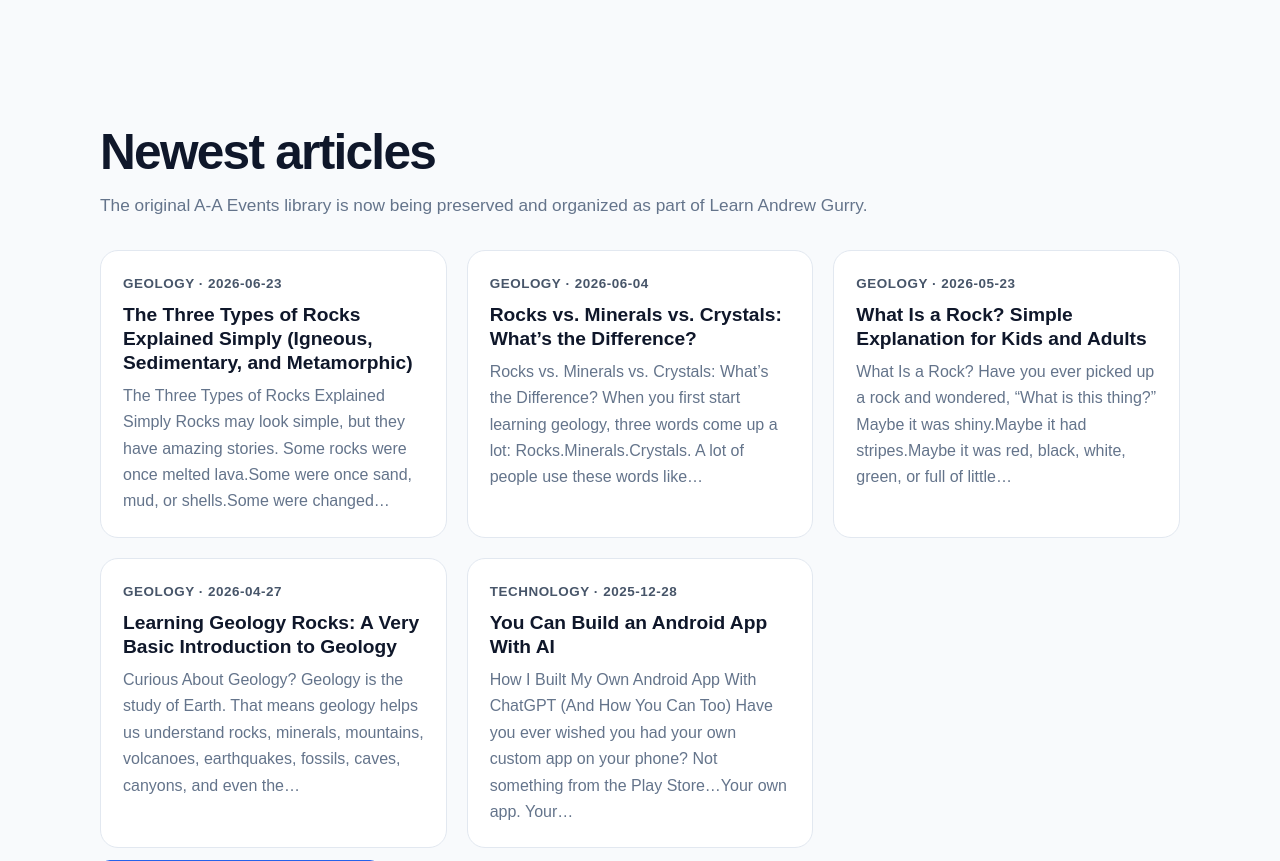
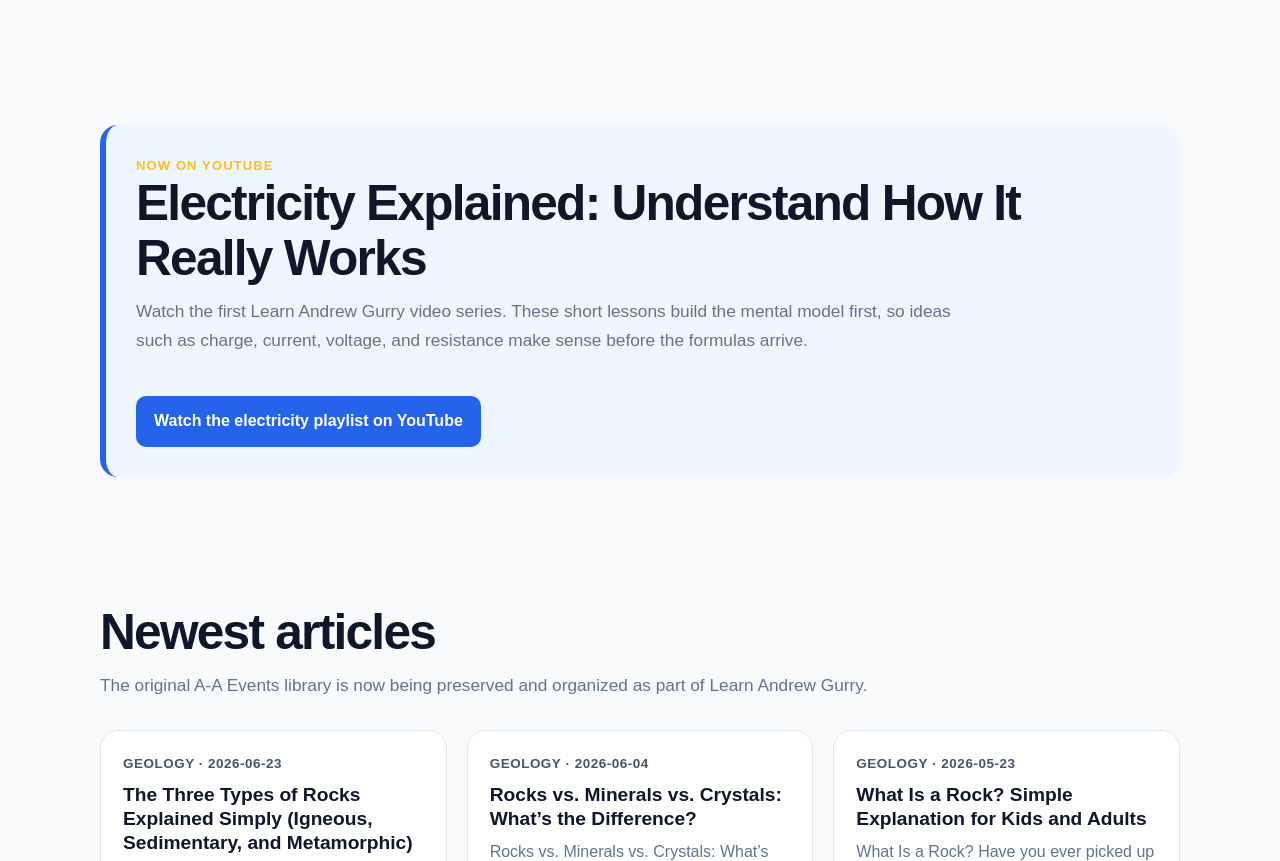
Before and after one commit to agurry/learn, a plain HTML site: page index.html in a window 1280 px wide. Shown: the part 1070-1931 px from the top of the page. Drawn offline with Linux system fonts and the light colour scheme.

Commit message:
Feature first Learn YouTube playlist

```diff
--- a/index.html
+++ b/index.html
@@ -36,6 +36,14 @@
         <article class="subject-card"><h3>Money, Business and Life</h3><p>Foundational finance, business concepts, leadership, habits, and lessons learned through experience.</p></article>
       </div>
     </section>
+    <section class="section" aria-labelledby="video-series-title">
+      <div class="question">
+        <div class="eyebrow">Now on YouTube</div>
+        <h2 id="video-series-title">Electricity Explained: Understand How It Really Works</h2>
+        <p class="intro">Watch the first Learn Andrew Gurry video series. These short lessons build the mental model first, so ideas such as charge, current, voltage, and resistance make sense before the formulas arrive.</p>
+        <a class="button" href="https://www.youtube.com/playlist?list=PLMyfCvtV7Yr8" target="_blank" rel="noopener noreferrer">Watch the electricity playlist on YouTube</a>
+      </div>
+    </section>
     <section class="section"><h2>Newest articles</h2><p class="intro">The original A-A Events library is now being preserved and organized as part of Learn Andrew Gurry.</p><div class="article-grid"><article class="article-card compact">
       <div class="card-copy"><div class="card-meta">Geology · 2026-06-23</div>
       <h3><a href="/articles/the-three-types-of-rocks-explained-simply-igneous-sedimentary-and-metamorphic/">The Three Types of Rocks Explained Simply (Igneous, Sedimentary, and Metamorphic)</a></h3>
```
